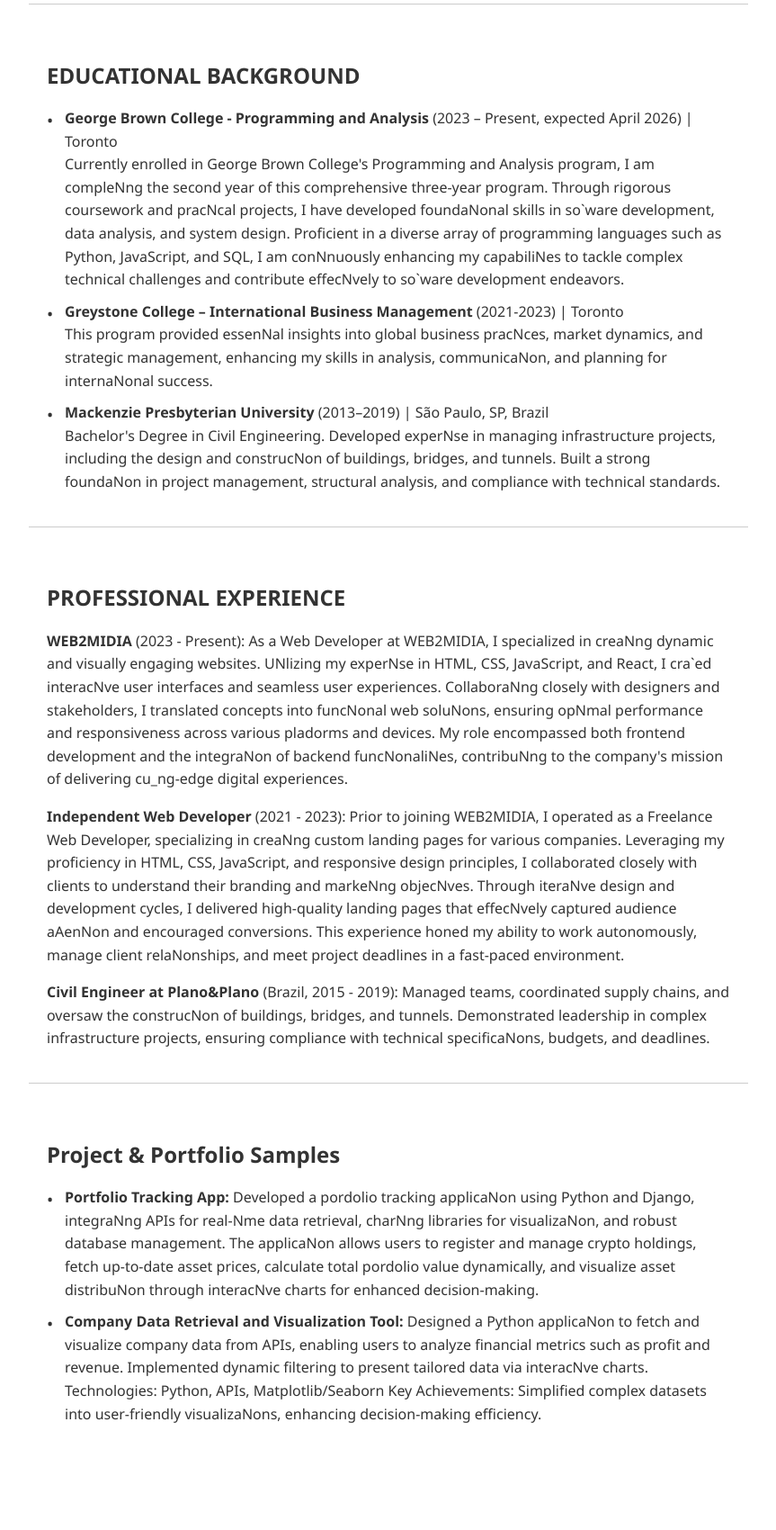
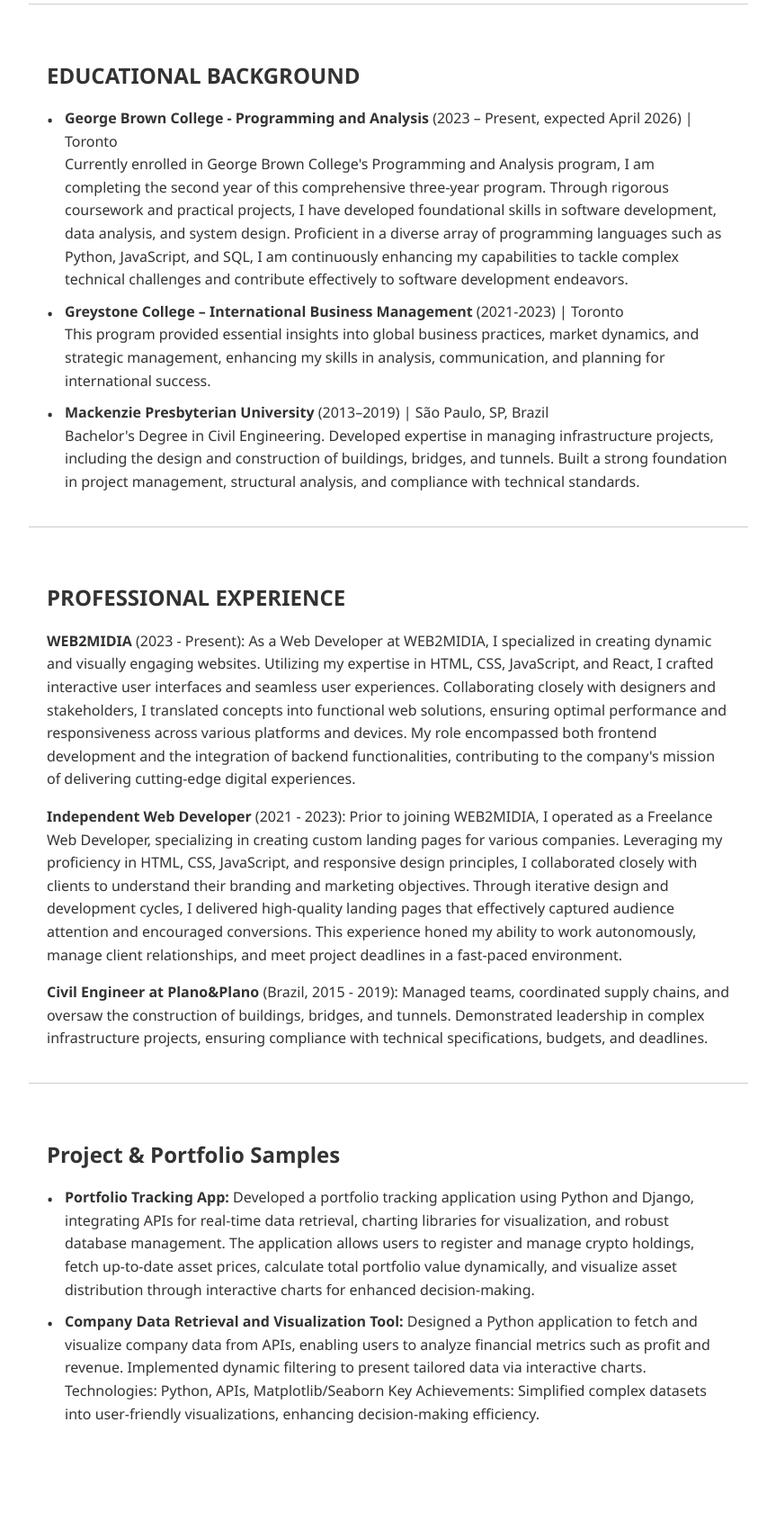
Before and after one commit to mateussfeir/Portfolio_tracker, a Django app: page /resume/ in a window 1280 px wide. Shown: the part 905-2605 px from the top of the page at 90% size, without its empty margins (208-1071 px from the left). Run offline with Django 4.2, Linux system fonts and the light colour scheme.

Commit message:
small text changes

```diff
--- a/portfolio/templates/resume.html
+++ b/portfolio/templates/resume.html
@@ -101,48 +101,50 @@
             <h2>EDUCATIONAL BACKGROUND</h2>
             <ul>
                 <li><strong>George Brown College - Programming and Analysis</strong> (2023 – Present, expected April 2026) | Toronto<br>
-                    Currently enrolled in George Brown College's Programming and Analysis program, I am compleNng the second year of this
-comprehensive three-year program. Through rigorous coursework and pracNcal projects, I have developed foundaNonal skills in
-so`ware development, data analysis, and system design. Proficient in a diverse array of programming languages such as
-Python, JavaScript, and SQL, I am conNnuously enhancing my capabiliNes to tackle complex technical challenges and contribute
-effecNvely to so`ware development endeavors.</li>
+                Currently enrolled in George Brown College's Programming and Analysis program, I am completing the second year of this
+                comprehensive three-year program. Through rigorous coursework and practical projects, I have developed foundational skills in
+                software development, data analysis, and system design. Proficient in a diverse array of programming languages such as
+                Python, JavaScript, and SQL, I am continuously enhancing my capabilities to tackle complex technical challenges and contribute
+                effectively to software development endeavors.</li>
                 <li><strong>Greystone College – International Business Management</strong> (2021-2023) | Toronto<br>
-                    This program provided essenNal insights into global business pracNces, market dynamics, and strategic management, enhancing
-my skills in analysis, communicaNon, and planning for internaNonal success.</li>
+                This program provided essential insights into global business practices, market dynamics, and strategic management, enhancing
+                my skills in analysis, communication, and planning for international success.</li>
                 <li><strong>Mackenzie Presbyterian University</strong> (2013–2019) | São Paulo, SP, Brazil<br>
-                    Bachelor's Degree in Civil Engineering. Developed experNse in managing infrastructure projects, including the design and
-construcNon of buildings, bridges, and tunnels. Built a strong foundaNon in project management, structural analysis, and
-compliance with technical standards.</li>
+                Bachelor's Degree in Civil Engineering. Developed expertise in managing infrastructure projects, including the design and
+                construction of buildings, bridges, and tunnels. Built a strong foundation in project management, structural analysis, and
+                compliance with technical standards.</li>
+
             </ul>
         </section>
         <section class="section">
             <h2>PROFESSIONAL EXPERIENCE</h2>
-            <p><strong>WEB2MIDIA</strong> (2023 - Present): As a Web Developer at WEB2MIDIA, I specialized in creaNng dynamic and visually engaging websites. UNlizing my experNse in
-HTML, CSS, JavaScript, and React, I cra`ed interacNve user interfaces and seamless user experiences.
-CollaboraNng closely with designers and stakeholders, I translated concepts into funcNonal web soluNons, ensuring opNmal
-performance and responsiveness across various pladorms and devices. My role encompassed both frontend
-development and the integraNon of backend funcNonaliNes, contribuNng to the company's mission of delivering cu_ng-edge
-digital experiences.</p>
-            <p><strong>Independent Web Developer</strong> (2021 - 2023): Prior to joining WEB2MIDIA, I operated as a Freelance Web Developer, specializing in creaNng custom landing pages for various
-companies. Leveraging my proficiency in HTML, CSS, JavaScript, and responsive design principles, I collaborated closely with
-clients to understand their branding and markeNng objecNves. Through iteraNve design and development cycles, I delivered
-high-quality landing pages that effecNvely captured audience aAenNon and encouraged conversions. This experience honed my
-ability to work autonomously, manage client relaNonships, and meet project deadlines in a fast-paced environment.</p>
-            <p><strong>Civil Engineer at Plano&Plano</strong> (Brazil, 2015 - 2019): Managed teams, coordinated supply chains, and oversaw the construcNon of buildings, bridges, and tunnels. Demonstrated
-leadership in complex infrastructure projects, ensuring compliance with technical specificaNons, budgets, and deadlines.</p>
+            <p><strong>WEB2MIDIA</strong> (2023 - Present): As a Web Developer at WEB2MIDIA, I specialized in creating dynamic and visually engaging websites. Utilizing my expertise in
+            HTML, CSS, JavaScript, and React, I crafted interactive user interfaces and seamless user experiences.
+            Collaborating closely with designers and stakeholders, I translated concepts into functional web solutions, ensuring optimal
+            performance and responsiveness across various platforms and devices. My role encompassed both frontend
+            development and the integration of backend functionalities, contributing to the company's mission of delivering cutting-edge
+            digital experiences.</p>
+            <p><strong>Independent Web Developer</strong> (2021 - 2023): Prior to joining WEB2MIDIA, I operated as a Freelance Web Developer, specializing in creating custom landing pages for various
+            companies. Leveraging my proficiency in HTML, CSS, JavaScript, and responsive design principles, I collaborated closely with
+            clients to understand their branding and marketing objectives. Through iterative design and development cycles, I delivered
+            high-quality landing pages that effectively captured audience attention and encouraged conversions. This experience honed my
+            ability to work autonomously, manage client relationships, and meet project deadlines in a fast-paced environment.</p>
+            <p><strong>Civil Engineer at Plano&Plano</strong> (Brazil, 2015 - 2019): Managed teams, coordinated supply chains, and oversaw the construction of buildings, bridges, and tunnels. Demonstrated
+            leadership in complex infrastructure projects, ensuring compliance with technical specifications, budgets, and deadlines.</p>
         </section>
         <section class="section">
             <h2>Project & Portfolio Samples</h2>
-            <ul>
-                <li><strong>Portfolio Tracking App:</strong> Developed a pordolio tracking applicaNon using Python and Django, integraNng APIs for real-Nme data retrieval, charNng
-libraries for visualizaNon, and robust database management. The applicaNon allows users to register and manage crypto
-holdings, fetch up-to-date asset prices, calculate total pordolio value dynamically, and visualize asset distribuNon through
-interacNve charts for enhanced decision-making.</li>
-                <li><strong>Company Data Retrieval and Visualization Tool:</strong> Designed a Python applicaNon to fetch and visualize company data from APIs, enabling users to analyze financial metrics such
-as profit and revenue. Implemented dynamic filtering to present tailored data via interacNve charts.
-Technologies: Python, APIs, Matplotlib/Seaborn
-Key Achievements: Simplified complex datasets into user-friendly visualizaNons, enhancing decision-making efficiency.</li>
+           <ul>
+                <li><strong>Portfolio Tracking App:</strong> Developed a portfolio tracking application using Python and Django, integrating APIs for real-time data retrieval, charting
+                libraries for visualization, and robust database management. The application allows users to register and manage crypto
+                holdings, fetch up-to-date asset prices, calculate total portfolio value dynamically, and visualize asset distribution through
+                interactive charts for enhanced decision-making.</li>
+                <li><strong>Company Data Retrieval and Visualization Tool:</strong> Designed a Python application to fetch and visualize company data from APIs, enabling users to analyze financial metrics such
+                as profit and revenue. Implemented dynamic filtering to present tailored data via interactive charts.
+                Technologies: Python, APIs, Matplotlib/Seaborn
+                Key Achievements: Simplified complex datasets into user-friendly visualizations, enhancing decision-making efficiency.</li>
             </ul>
+
         </section>
     </div>
 </body>
```
